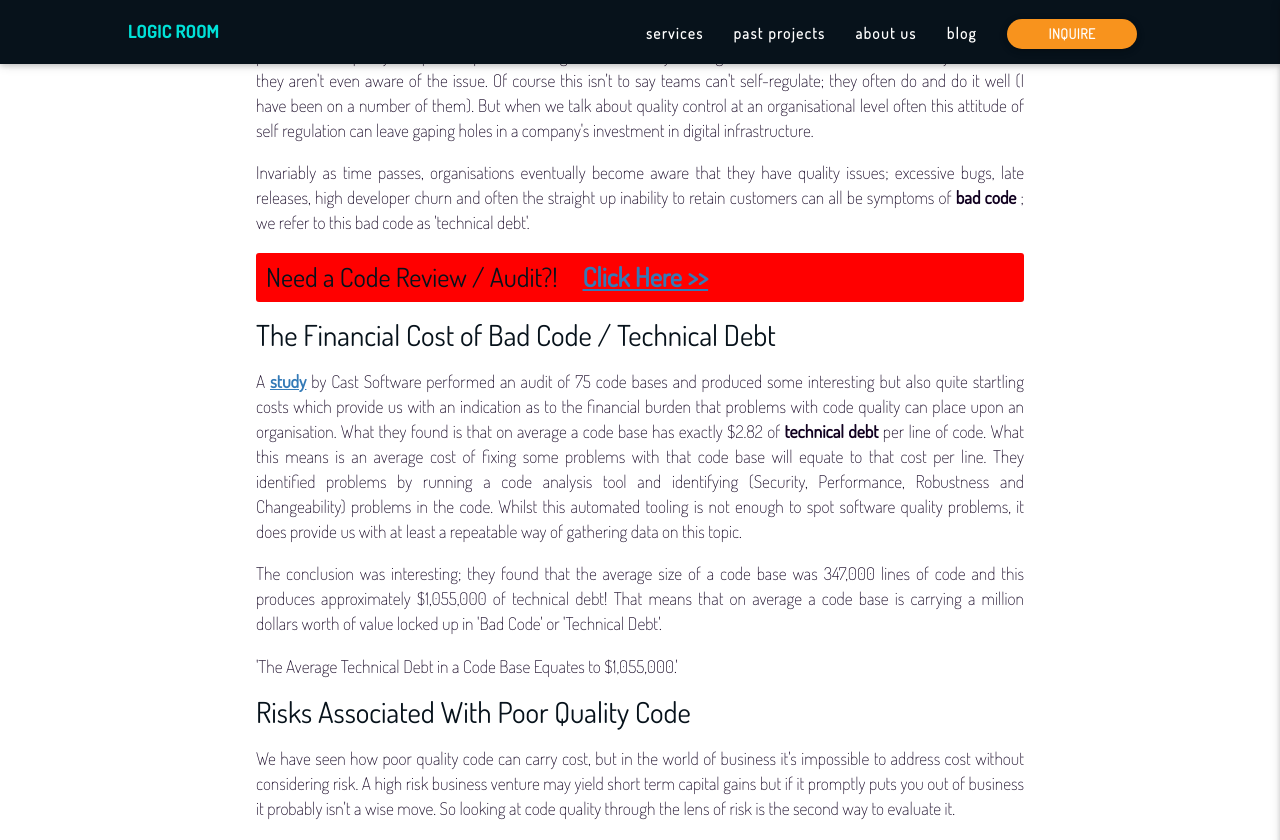
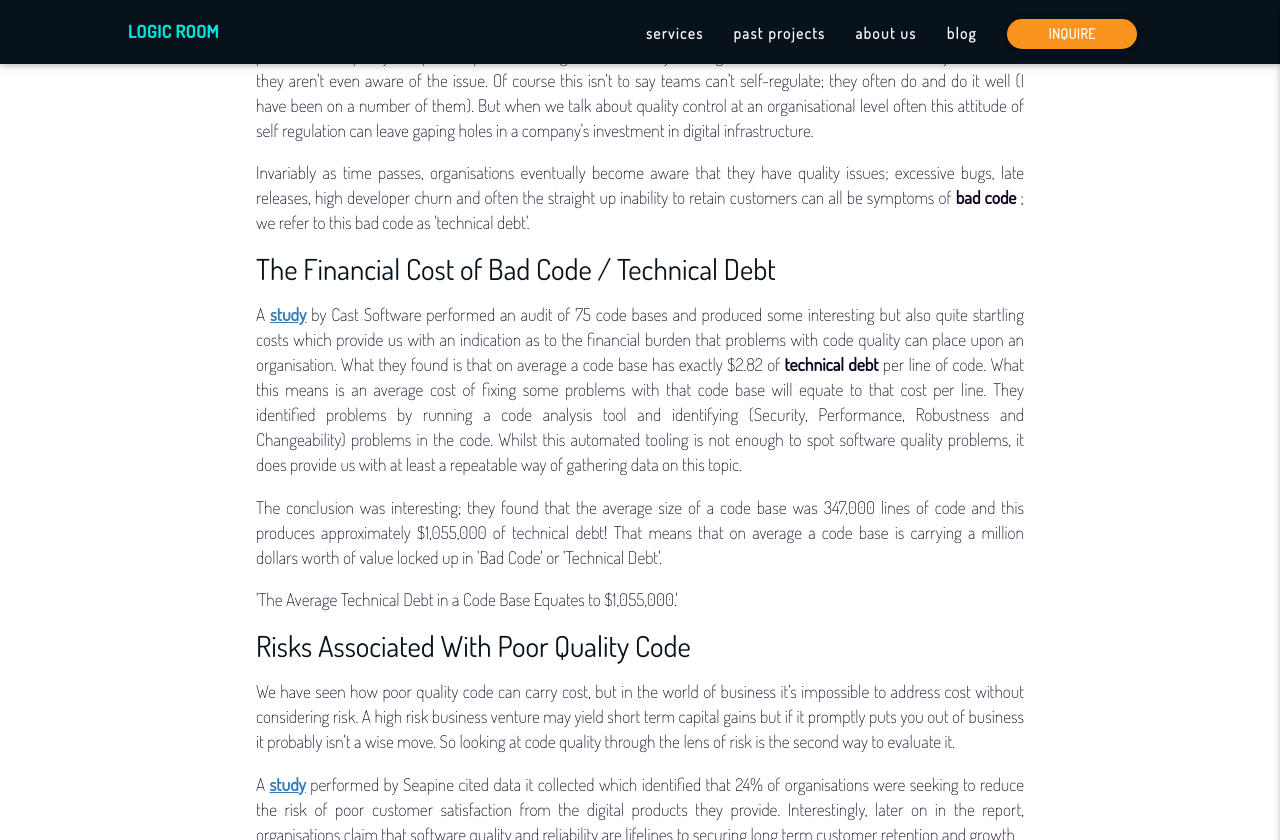
Before and after one commit to peterheard01/logic-room, a Jekyll site: the page built from _posts/the-cost-of-poor-quality-code-on-digital-transformation/2017-01-02-the-cost-of-poor-quality-code-on-digital-transformation.md, in a window 1280 px wide and 900 px high, scrolled down 2491 px, cut to the strip 0-840 px from the top of the window. Built offline with Jekyll 4.4.1, drawn with Linux system fonts in a browser that asks for light colours; comment, search, counter and statistics services are not loaded.

Commit message:
removed promo block

```diff
--- a/_posts/the-cost-of-poor-quality-code-on-digital-transformation/2017-01-02-the-cost-of-poor-quality-code-on-digital-transformation.md
+++ b/_posts/the-cost-of-poor-quality-code-on-digital-transformation/2017-01-02-the-cost-of-poor-quality-code-on-digital-transformation.md
@@ -66,8 +66,6 @@ For example; builders have a site foreman, accountants are independently audited
 
 Invariably as time passes, organisations eventually become aware that they have quality issues; excessive bugs, late releases, high developer churn and often the straight up inability to retain customers can all be symptoms of **bad code** ; we refer to this bad code as &#39;technical debt&#39;.
 
-{% markdown code-review/prompt-block.md %}
-
 ## The Financial Cost of Bad Code / Technical Debt
 
 A [study](http://www.castsoftware.com/castresources/materials/wp/cast_2010-annual-report_keyfindings.pdf) by Cast Software performed an audit of 75 code bases and produced some interesting but also quite startling costs which provide us with an indication as to the financial burden that problems with code quality can place upon an organisation. What they found is that on average a code base has exactly $2.82 of **technical debt** per line of code. What this means is an average cost of fixing some problems with that code base will equate to that cost per line. They identified problems by running a code analysis tool and identifying (Security, Performance, Robustness and Changeability) problems in the code. Whilst this automated tooling is not enough to spot software quality problems, it does provide us with at least a repeatable way of gathering data on this topic.
```
